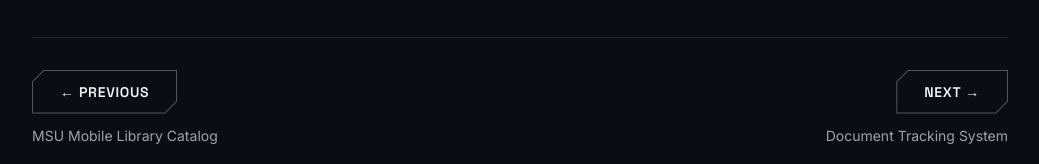
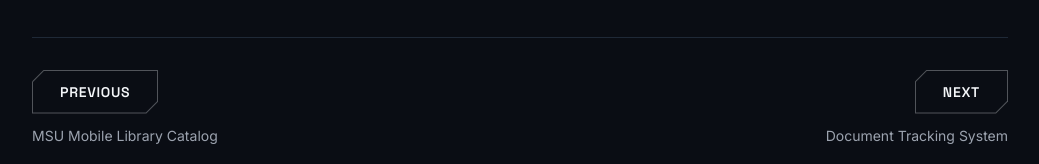
Before and after one commit to GerardPaul/thegpworx, an Angular app: page /projects/avc-reservation in a window 1280 px wide. Shown: the part 1288-1452 px from the top of the page, without its empty margins (120-1159 px from the left). Built offline with nearby package versions, Linux system fonts and the light colour scheme.

Commit message:
Drop arrows from View project, Previous and Next buttons

```diff
--- a/src/app/pages/project-detail/project-detail.html
+++ b/src/app/pages/project-detail/project-detail.html
@@ -55,13 +55,13 @@
     <nav class="mt-20 grid gap-4 border-t border-line pt-8 sm:grid-cols-2" aria-label="More projects">
       @if (prev(); as prev) {
         <div class="flex flex-col items-start gap-3">
-          <a [routerLink]="['/projects', prev.slug]" class="btn btn-secondary" [attr.aria-label]="'Previous project: ' + prev.title">← Previous</a>
+          <a [routerLink]="['/projects', prev.slug]" class="btn btn-secondary" [attr.aria-label]="'Previous project: ' + prev.title">Previous</a>
           <span class="text-sm text-muted">{{ prev.title }}</span>
         </div>
       } @else { <span></span> }
       @if (next(); as next) {
         <div class="flex flex-col items-start gap-3 sm:items-end sm:text-right">
-          <a [routerLink]="['/projects', next.slug]" class="btn btn-secondary" [attr.aria-label]="'Next project: ' + next.title">Next →</a>
+          <a [routerLink]="['/projects', next.slug]" class="btn btn-secondary" [attr.aria-label]="'Next project: ' + next.title">Next</a>
           <span class="text-sm text-muted">{{ next.title }}</span>
         </div>
       }
--- a/src/app/shared/project-showcase.html
+++ b/src/app/shared/project-showcase.html
@@ -9,7 +9,7 @@
     <p class="mt-3 text-muted">{{ project().tagline }}</p>
     <app-tech-logos class="mt-5" [techs]="project().tech" />
     <a [routerLink]="['/projects', project().slug]" class="btn btn-secondary mt-6">
-      View project <span aria-hidden="true">→</span>
+      View project
     </a>
   </div>
 </article>
```
